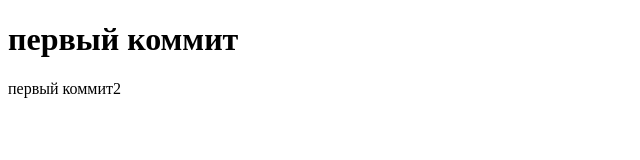
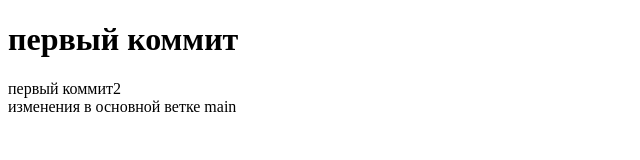
Before and after one commit to denis88k/testGitLens, a plain HTML site: page Index.html in a window 1280 px wide. Shown: the whole page, without its empty margins (0-640 px from the left). Drawn offline with Linux system fonts and the light colour scheme.

Commit message:
изменения в основной ветке main

```diff
--- a/Index.html
+++ b/Index.html
@@ -10,6 +10,7 @@
 <body>
   <h1>первый коммит</h1>
   <div>первый коммит2</div>
+  <div>изменения в основной ветке main</div>
 </body>
 
 </html>
```
